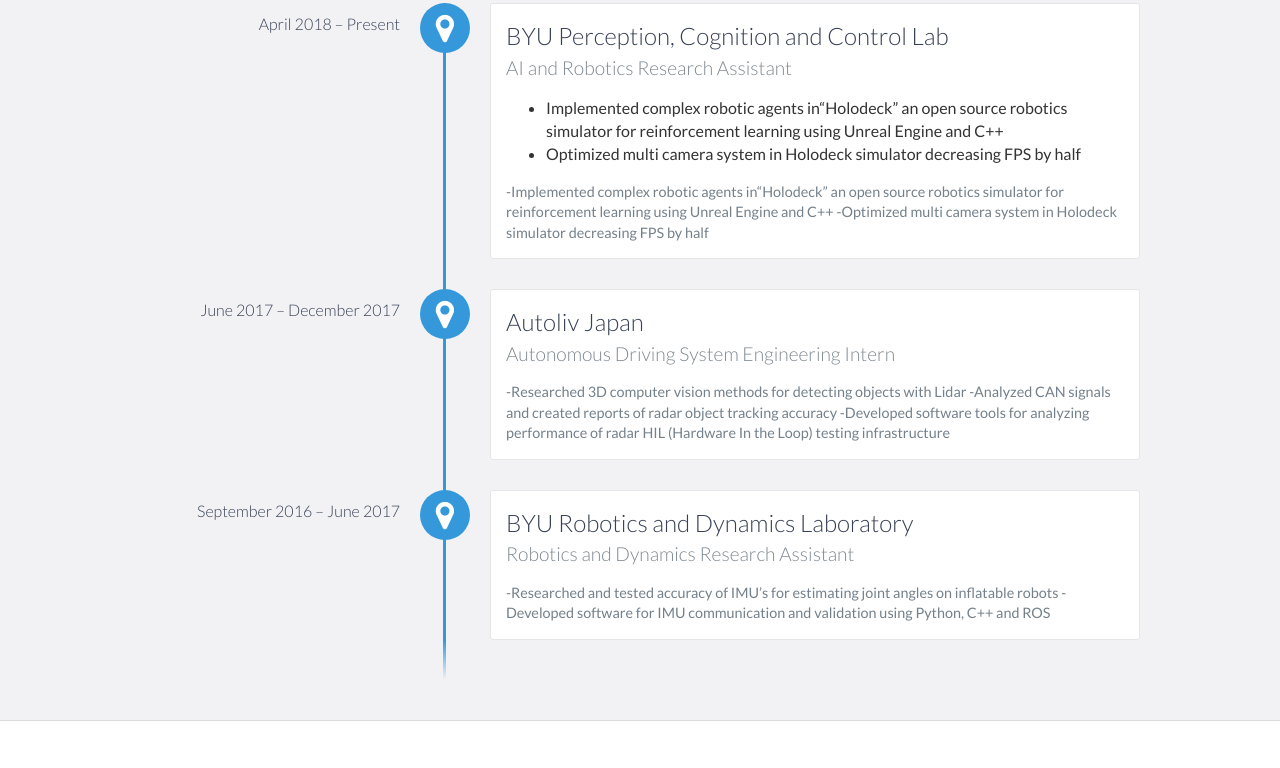
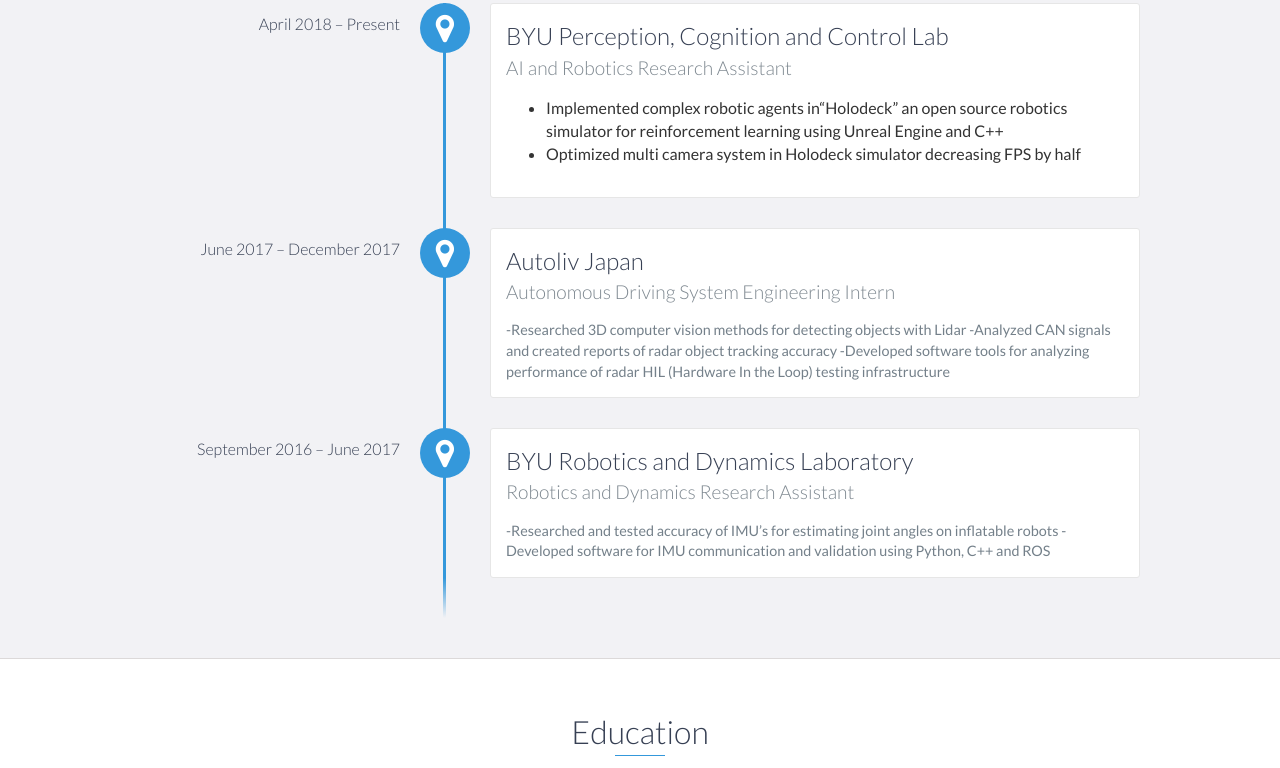
Before and after one commit to nickwalton/nickwalton.github.io, a website: page index.html in a window 1280 px wide. Shown: the part 1179-1947 px from the top of the page. Drawn offline with nearby package versions, Linux system fonts and the light colour scheme.

Commit message:
Update index.html

```diff
--- a/index.html
+++ b/index.html
@@ -91,11 +91,6 @@
   			<li>Implemented complex robotic agents in“Holodeck” an open source robotics simulator for reinforcement learning using Unreal Engine and C++</li>
   			<li>Optimized multi camera system in Holodeck simulator decreasing FPS by half</li>
 		</ul>
-		<p>
-                    -Implemented complex robotic agents in“Holodeck” an open source robotics simulator for reinforcement learning using Unreal Engine and C++
-		    -Optimized multi camera system in Holodeck simulator decreasing FPS by half
-
-                </p>
             </div>
 
             <div data-date="June 2017 – December 2017">
```
